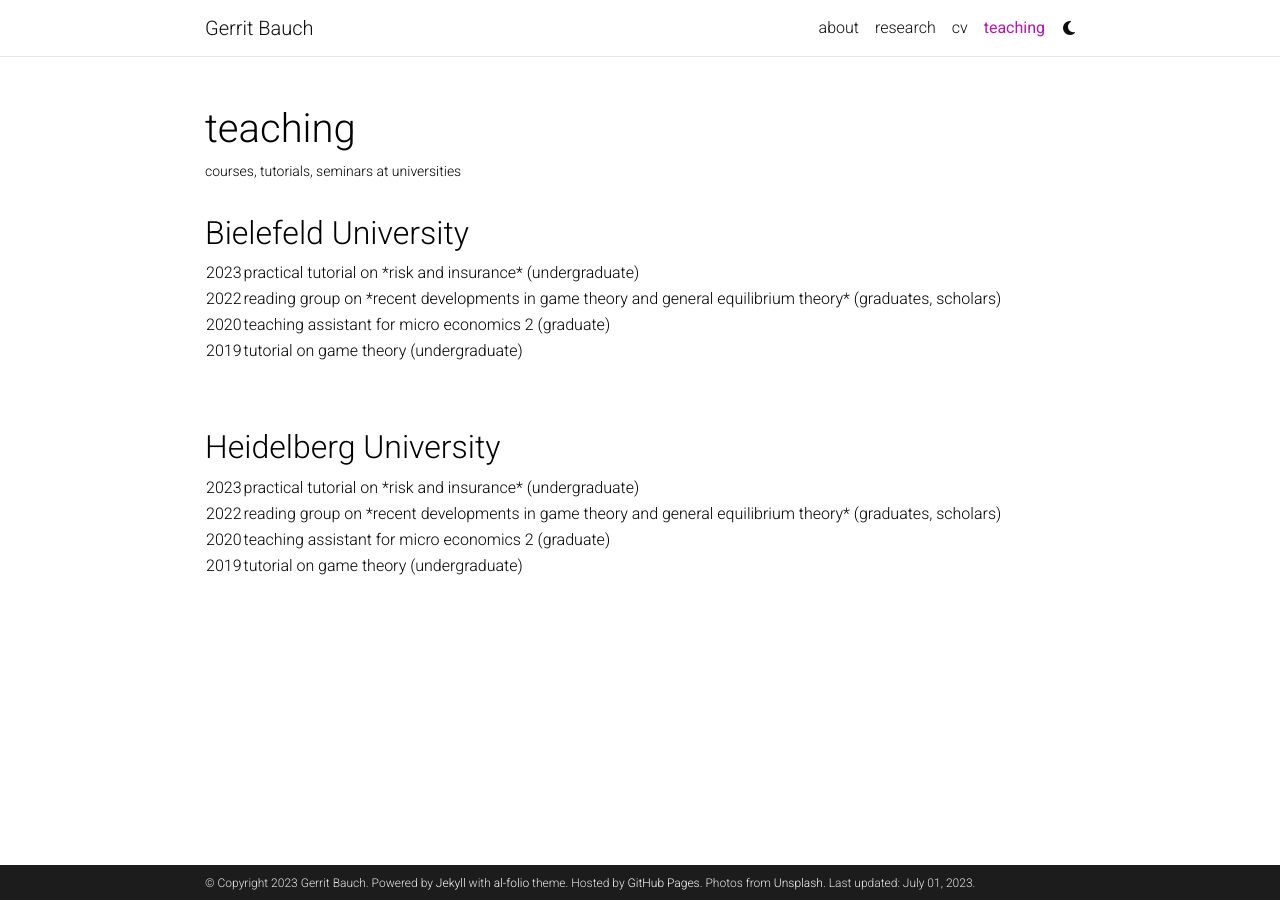
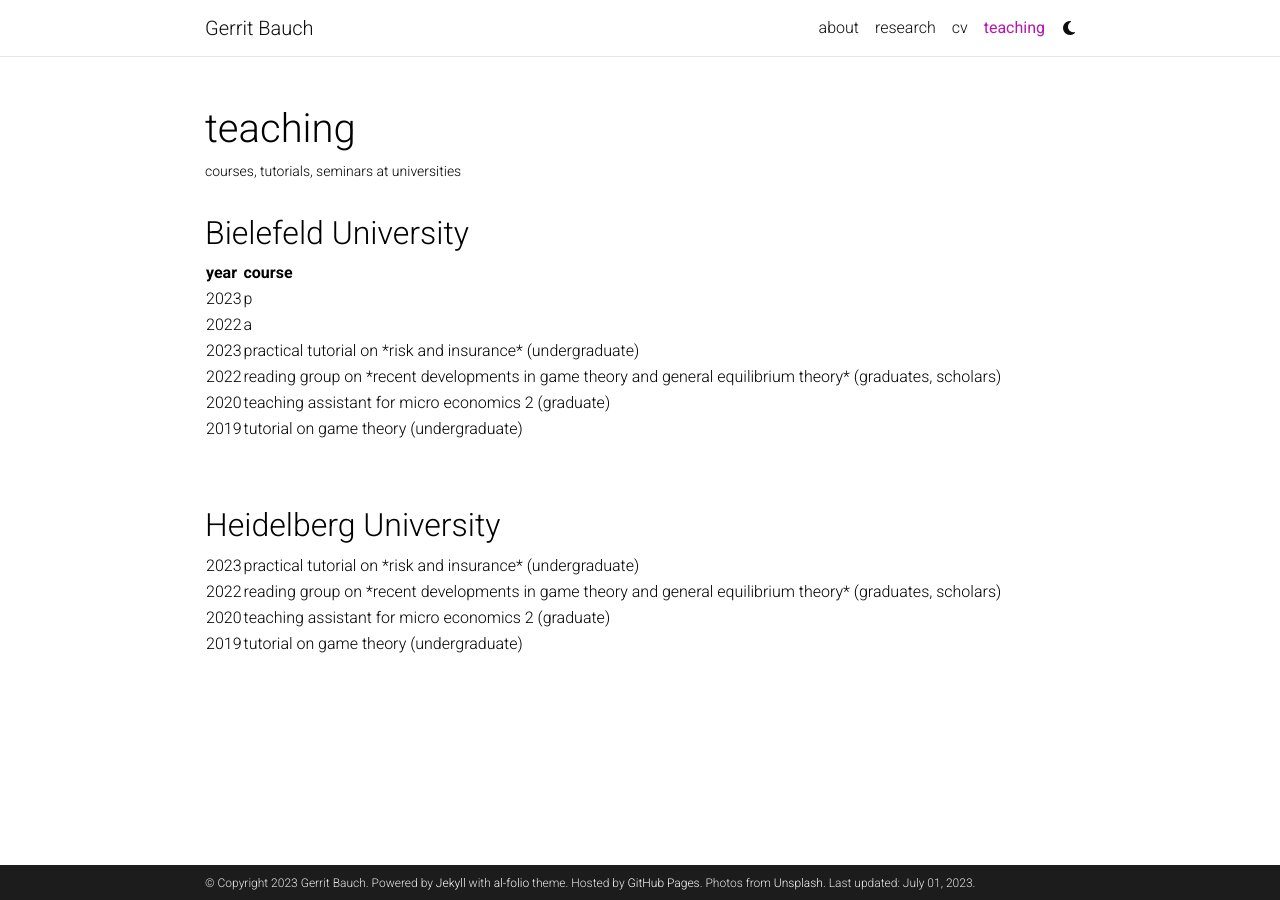
Before and after one commit to gbauch/gbauch.github.io, a Jekyll site: the page built from _pages/teaching.md, in a window 1280 px wide. Built offline with Jekyll 4.4.1, drawn with Linux system fonts in a browser that asks for light colours; comment, search, counter and statistics services are not loaded; a style sheet for code colours, icons or effects is not loaded.

Commit message:
Update teaching.md

```diff
--- a/_pages/teaching.md
+++ b/_pages/teaching.md
@@ -8,6 +8,13 @@ nav_order: 5
 ---
 
 ## Bielefeld University
+
+|year|course|
+|----|------|
+|2023| p|
+|2022|a|
+
+
 
 <table>
     <tr>
```
